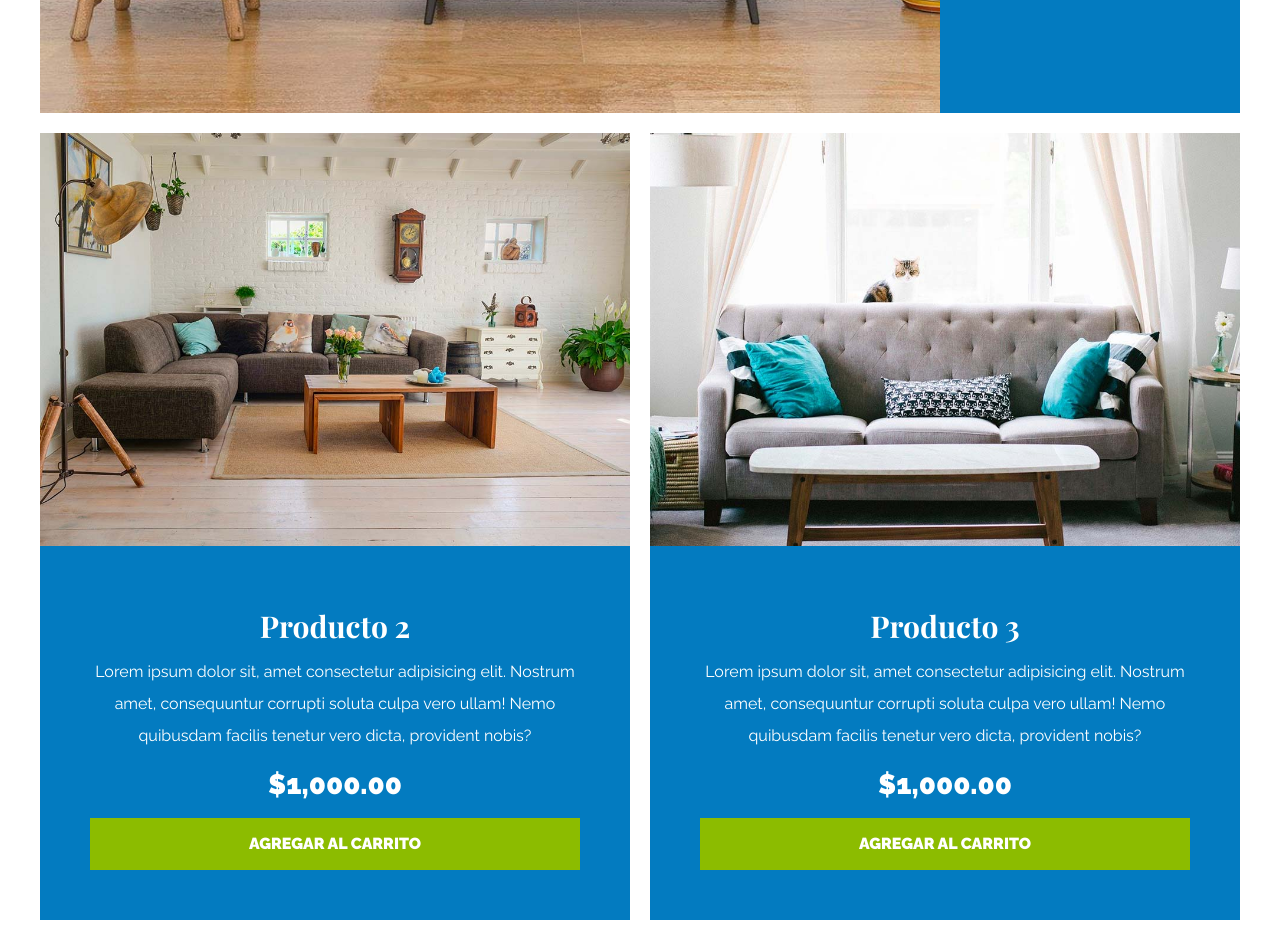
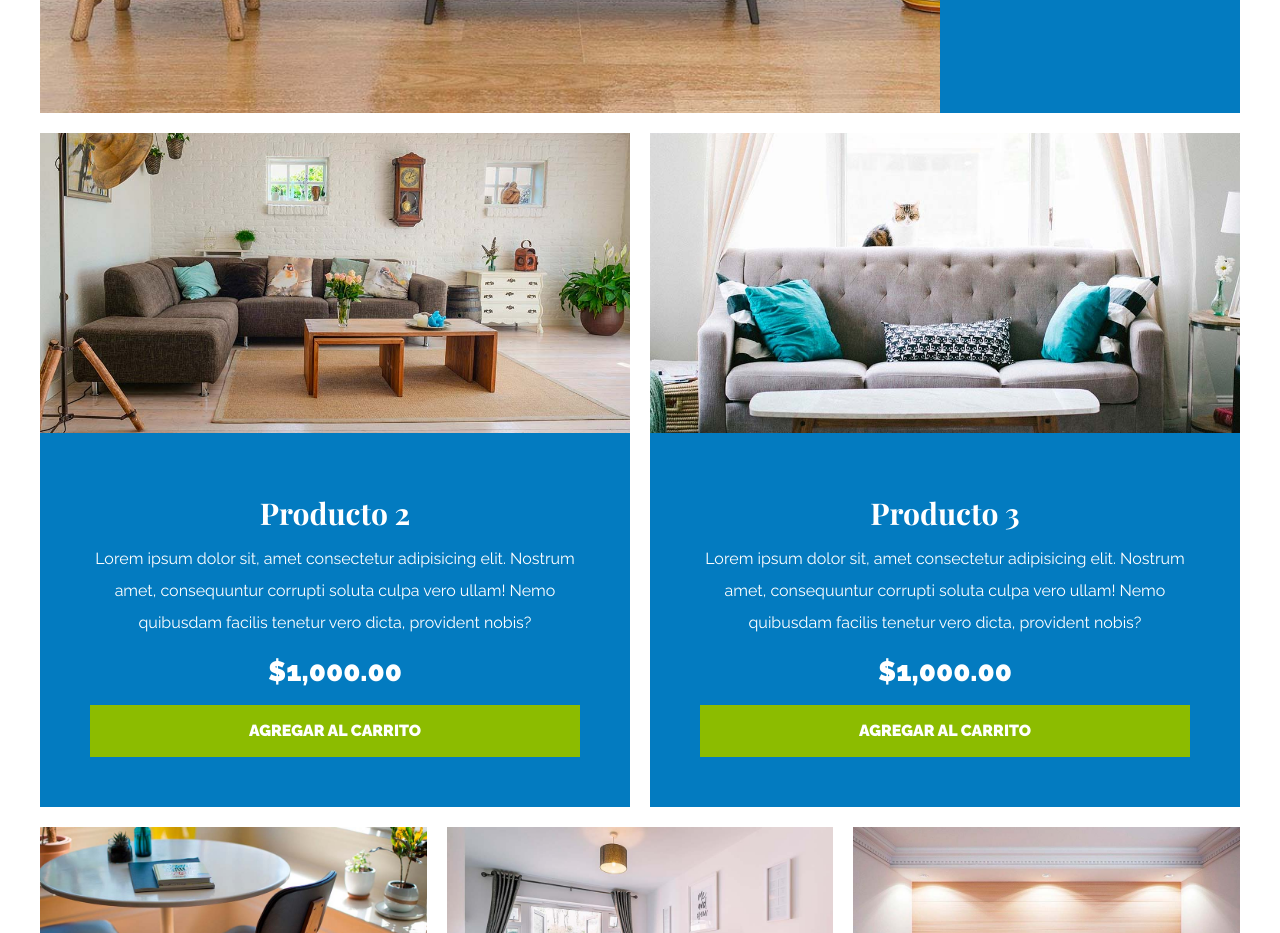
Before and after one commit to pedropalmeros/FurnitureStore, a plain HTML site: page index.html in a window 1280 px wide. Shown: the part 2482-3415 px from the top of the page. Drawn offline with nearby package versions, Linux system fonts and the light colour scheme.

Commit message:
[Mod] Placing images of card 2 and 3 with object-fit: cover

```diff
--- a/styles/styles.css
+++ b/styles/styles.css
@@ -173,6 +173,13 @@ img {
     grid-column-end:4;
     grid-column-start: 1;
 }
+
+.producto:nth-child(2) img,
+.producto:nth-child(3) img{
+    height: 30rem;
+    object-fit: cover;
+    width: 100%;
+}
 .producto:nth-child(3){
     grid-column-end:7;
     grid-column-start: 4;
```
